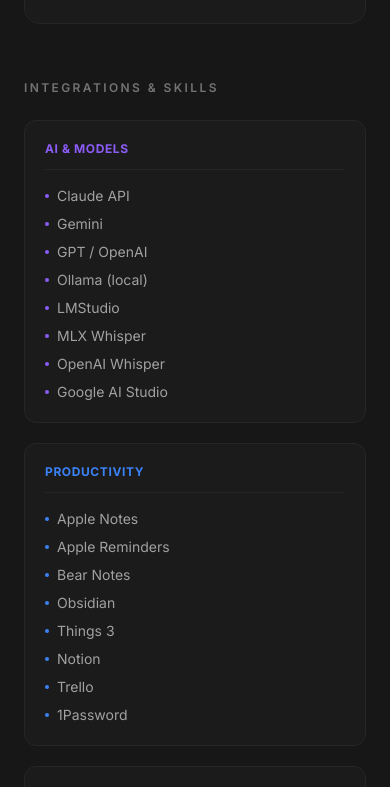
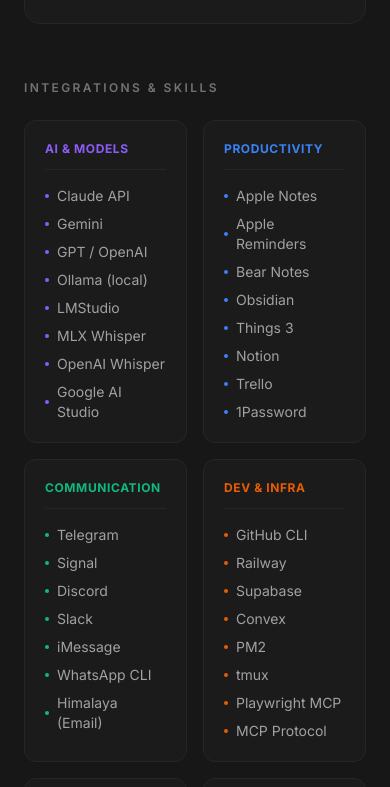
Before and after one commit to rekaldsi/digijerry-portfolio-ai, a React (Vite) app: page / in a window 390 px wide. Shown: the part 3203-3990 px from the top of the page. Built offline with nearby package versions, Linux system fonts and the light colour scheme.

Commit message:
fix: integrations grid 2-col on mobile

```diff
--- a/src/components/AgentSystem.tsx
+++ b/src/components/AgentSystem.tsx
@@ -228,7 +228,7 @@
             <p className="text-xs font-semibold tracking-[0.2em] uppercase text-neutral-500 mb-6">
               Integrations & Skills
             </p>
-            <div className="grid grid-cols-1 sm:grid-cols-2 lg:grid-cols-3 xl:grid-cols-4 gap-5">
+            <div className="grid grid-cols-2 lg:grid-cols-3 xl:grid-cols-4 gap-4">
               {integrations.map((group, i) => (
                 <motion.div
                   key={group.category}
```
